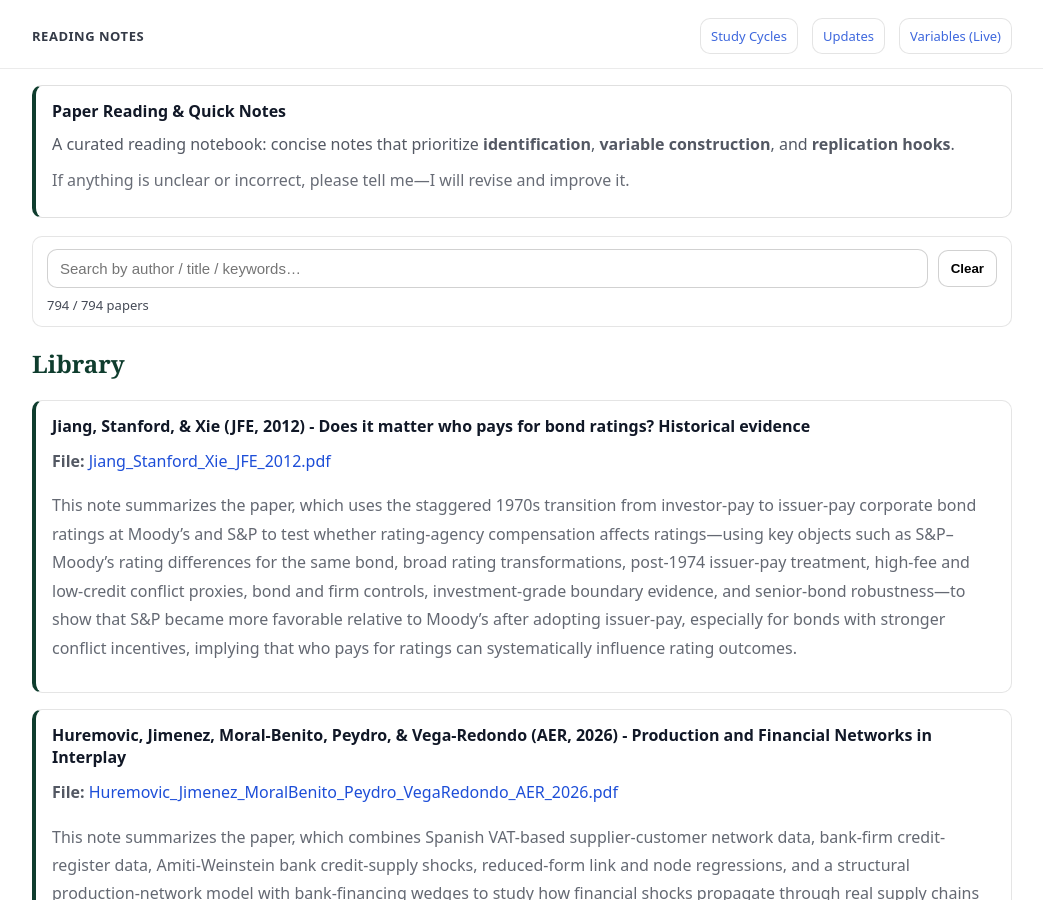
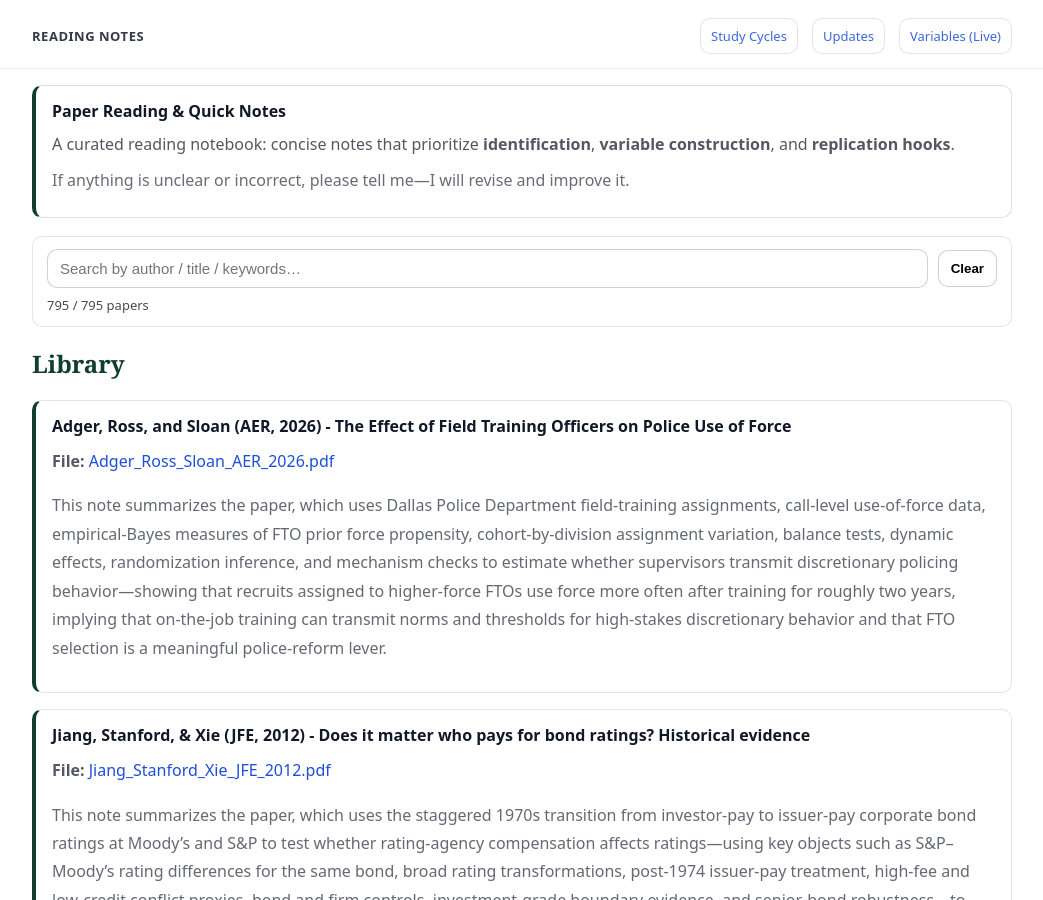
Before and after one commit to yaxinzn/study-archive, a Jekyll site: the page built from reading/index.md, in a window 1280 px wide and 900 px high. Shown: the whole window, without its empty margins (118-1161 px from the left). Built offline with Jekyll 4.4.1, drawn with Linux system fonts in a browser that asks for light colours.

Commit message:
Reading: add/update Adger_Ross_Sloan_AER_2026.pdf

```diff
--- a/_data/reading.yml
+++ b/_data/reading.yml
@@ -1,3 +1,7 @@
+- title: "Adger, Ross, and Sloan (AER, 2026) - The Effect of Field Training Officers on Police Use of Force"
+  file: "Adger_Ross_Sloan_AER_2026.pdf"
+  desc: "This note summarizes the paper, which uses Dallas Police Department field-training assignments, call-level use-of-force data, empirical-Bayes measures of FTO prior force propensity, cohort-by-division assignment variation, balance tests, dynamic effects, randomization inference, and mechanism checks to estimate whether supervisors transmit discretionary policing behavior—showing that recruits assigned to higher-force FTOs use force more often after training for roughly two years, implying that on-the-job training can transmit norms and thresholds for high-stakes discretionary behavior and that FTO selection is a meaningful police-reform lever."
+
 - title: "Jiang, Stanford, & Xie (JFE, 2012) - Does it matter who pays for bond ratings? Historical evidence"
   file: "Jiang_Stanford_Xie_JFE_2012.pdf"
   desc: "This note summarizes the paper, which uses the staggered 1970s transition from investor-pay to issuer-pay corporate bond ratings at Moody’s and S&P to test whether rating-agency compensation affects ratings—using key objects such as S&P–Moody’s rating differences for the same bond, broad rating transformations, post-1974 issuer-pay treatment, high-fee and low-credit conflict proxies, bond and firm controls, investment-grade boundary evidence, and senior-bond robustness—to show that S&P became more favorable relative to Moody’s after adopting issuer-pay, especially for bonds with stronger conflict incentives, implying that who pays for ratings can systematically influence rating outcomes."
```
Also changed, not shown: 1 other file.
